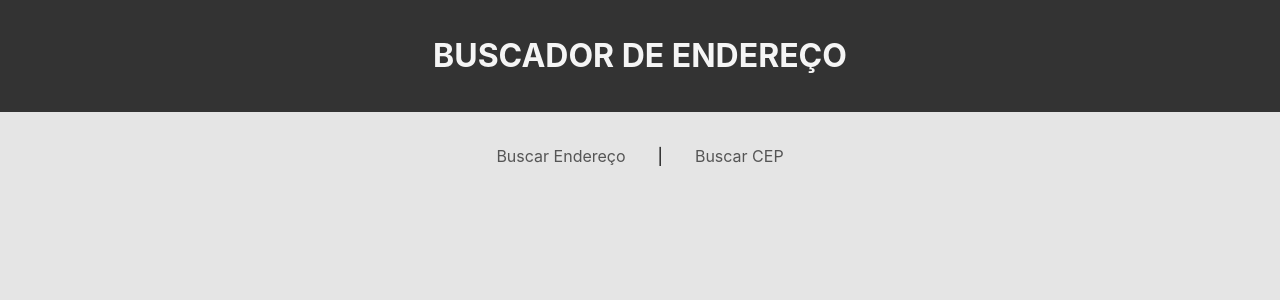
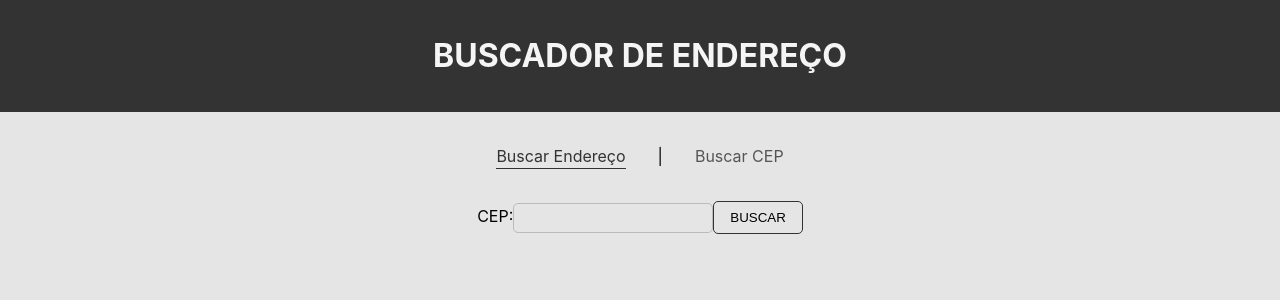
Before and after one commit to camilafbc/react-buscador-de-endereco, a React (Vite) app: page / in a window 1280 px wide. Shown: the top 300 px of the page. Built offline with nearby package versions, Linux system fonts and the light colour scheme.

Commit message:
Camila
Correção de rota

```diff
--- a/src/pages/Home.jsx
+++ b/src/pages/Home.jsx
@@ -8,7 +8,7 @@ function Home() {
     <div className="layout_container">
       <h1>BUSCADOR DE ENDEREÇO</h1>
       <div className="link_container">
-        <Link to="buscar-endereco" className={`tab ${pathname === "/buscar-endereco" ? "active" : ""}`}>Buscar Endereço</Link>
+        <Link to="/" className={`tab ${pathname === "/" ? "active" : ""}`}>Buscar Endereço</Link>
         |
         <Link to="buscar-cep" className={`tab ${pathname === "/buscar-cep" ? "active" : ""}`}>Buscar CEP</Link>
       </div>
--- a/src/router.jsx
+++ b/src/router.jsx
@@ -9,12 +9,12 @@ const router = createBrowserRouter([
         element: <Home />,
         children: [
             {
+                index: true,
+                element: <SearchAddress />
+            },
+            {
                 path: "buscar-cep",
                 element: <SearchZipCode />
-            },
-            {
-                path: "buscar-endereco",
-                element: <SearchAddress />
             }
         ]
     }
```
